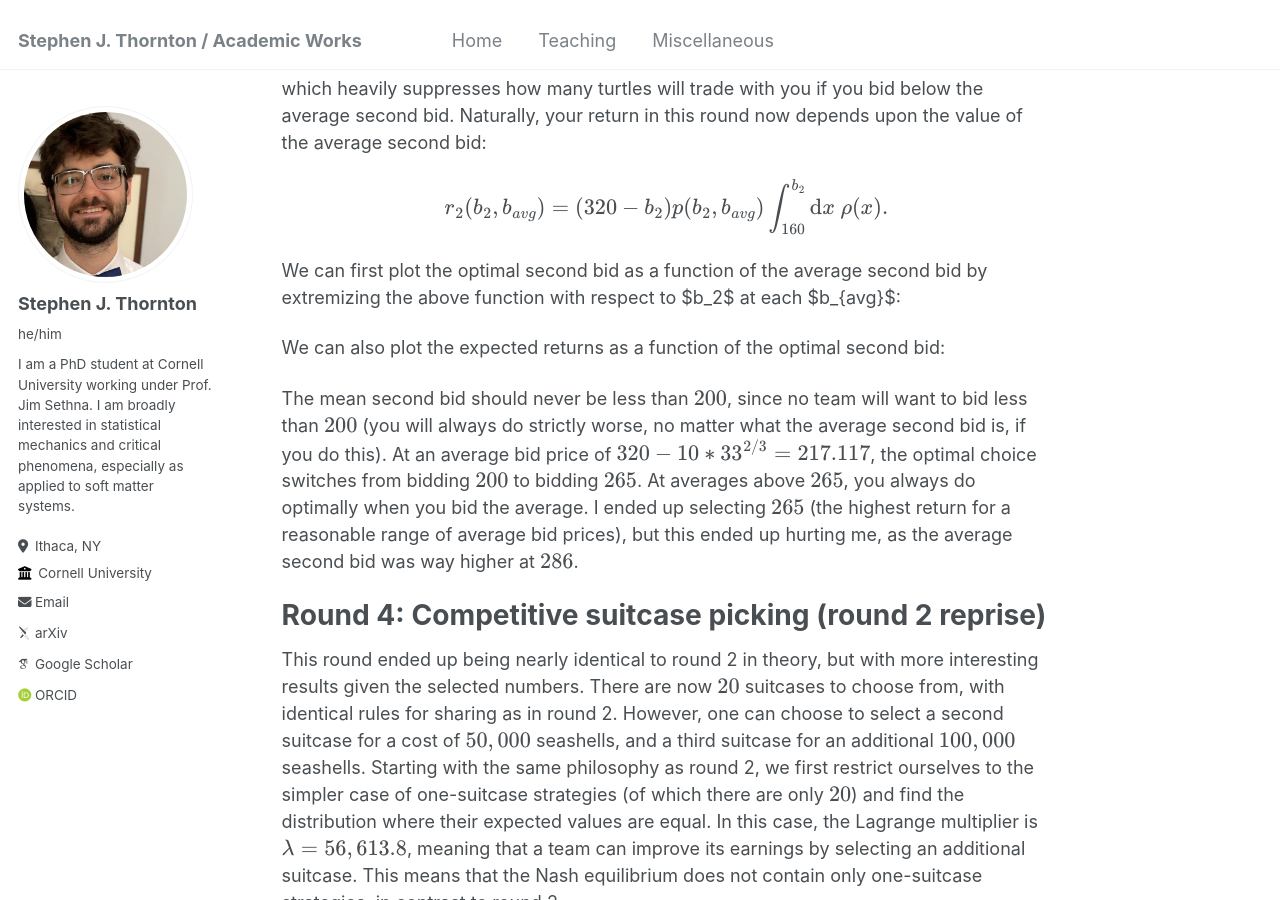
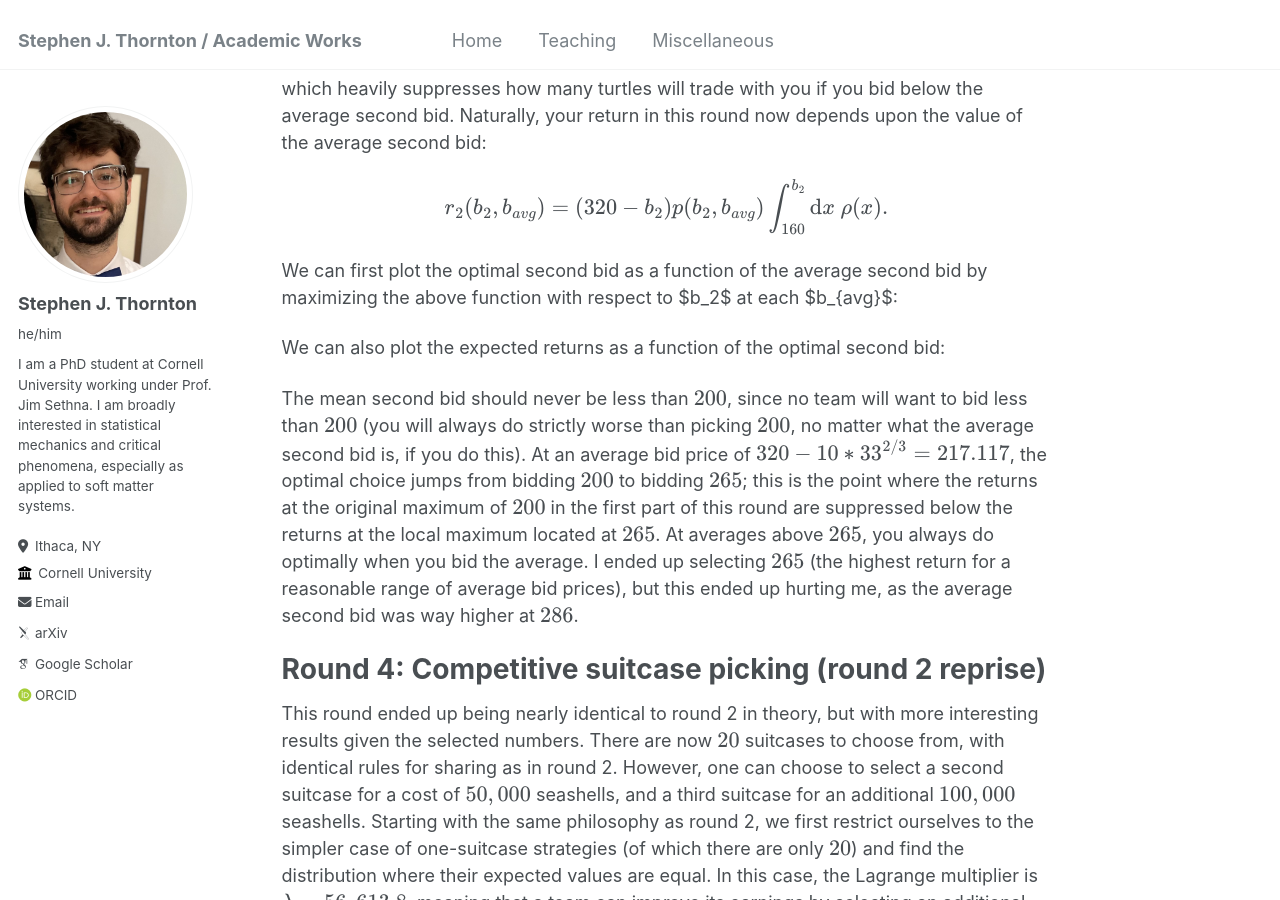
Before and after one commit to stephen-thornton/stephen-thornton.github.io, a Jekyll site: the page built from _miscellaneous/Prosperity.md, in a window 1280 px wide and 900 px high, scrolled down 5144 px. Built offline with Jekyll 4.4.1, drawn with Linux system fonts in a browser that asks for light colours; some web fonts are replaced.

Commit message:
Update Prosperity.md

```diff
--- a/_miscellaneous/Prosperity.md
+++ b/_miscellaneous/Prosperity.md
@@ -117,7 +117,7 @@ which heavily suppresses how many turtles will trade with you if you bid below t
 
 $$r_2(b_2,b_{avg})=\left(320-b_2\right)p(b_2,b_{avg})\int_{160}^{b_2}\textrm{d}x\textrm{ }\rho(x).$$
 
-We can first plot the optimal second bid as a function of the average second bid by extremizing the above function with respect to $b_2$ at each $b_{avg}$:
+We can first plot the optimal second bid as a function of the average second bid by maximizing the above function with respect to $b_2$ at each $b_{avg}$:
 
 
 
@@ -125,7 +125,7 @@ We can also plot the expected returns as a function of the optimal second bid:
 
 
 
-The mean second bid should never be less than \\( 200 \\), since no team will want to bid less than \\( 200 \\) (you will always do strictly worse, no matter what the average second bid is, if you do this). At an average bid price of \\( 320-10*33^{2/3}=217.117 \\), the optimal choice switches from bidding \\( 200 \\) to bidding \\( 265 \\). At averages above \\( 265 \\), you always do optimally when you bid the average. I ended up selecting \\( 265 \\) (the highest return for a reasonable range of average bid prices), but this ended up hurting me, as the average second bid was way higher at \\( 286 \\).
+The mean second bid should never be less than \\( 200 \\), since no team will want to bid less than \\( 200 \\) (you will always do strictly worse than picking \\( 200 \\), no matter what the average second bid is, if you do this). At an average bid price of \\( 320-10*33^{2/3}=217.117 \\), the optimal choice jumps from bidding \\( 200 \\) to bidding \\( 265 \\); this is the point where the returns at the original maximum of \\( 200 \\) in the first part of this round are suppressed below the returns at the local maximum located at \\( 265 \\). At averages above \\( 265 \\), you always do optimally when you bid the average. I ended up selecting \\( 265 \\) (the highest return for a reasonable range of average bid prices), but this ended up hurting me, as the average second bid was way higher at \\( 286 \\).
 
 # Round 4: Competitive suitcase picking (round 2 reprise)
 This round ended up being nearly identical to round 2 in theory, but with more interesting results given the selected numbers. There are now \\( 20 \\) suitcases to choose from, with identical rules for sharing as in round 2. However, one can choose to select a second suitcase for a cost of \\( 50,000 \\) seashells, and a third suitcase for an additional \\( 100,000 \\) seashells. Starting with the same philosophy as round 2, we first restrict ourselves to the simpler case of one-suitcase strategies (of which there are only \\( 20 \\)) and find the distribution where their expected values are equal. In this case, the Lagrange multiplier is \\( \lambda = 56,613.8 \\), meaning that a team can improve its earnings by selecting an additional suitcase. This means that the Nash equilibrium does not contain only one-suitcase strategies, in contrast to round 2.
```
